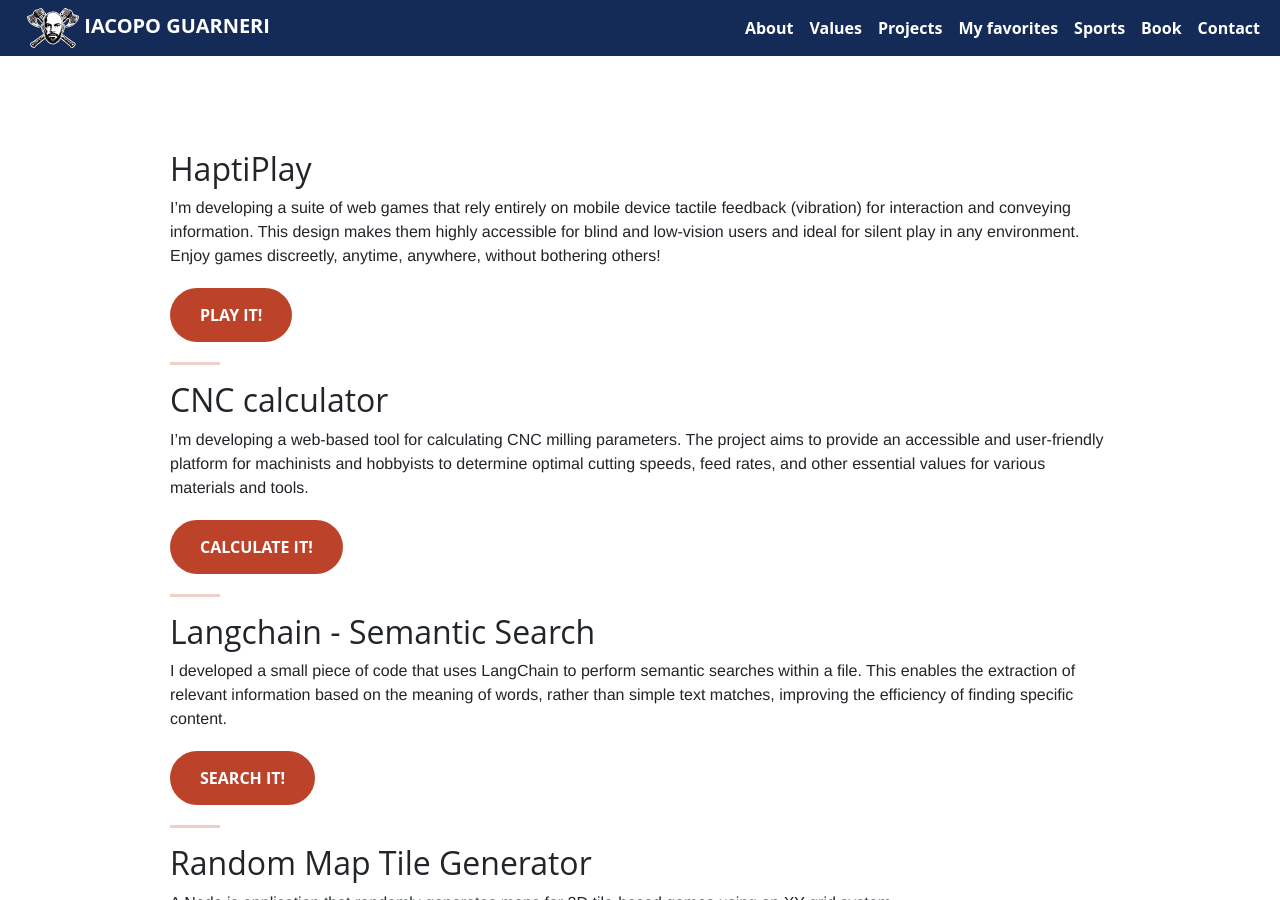
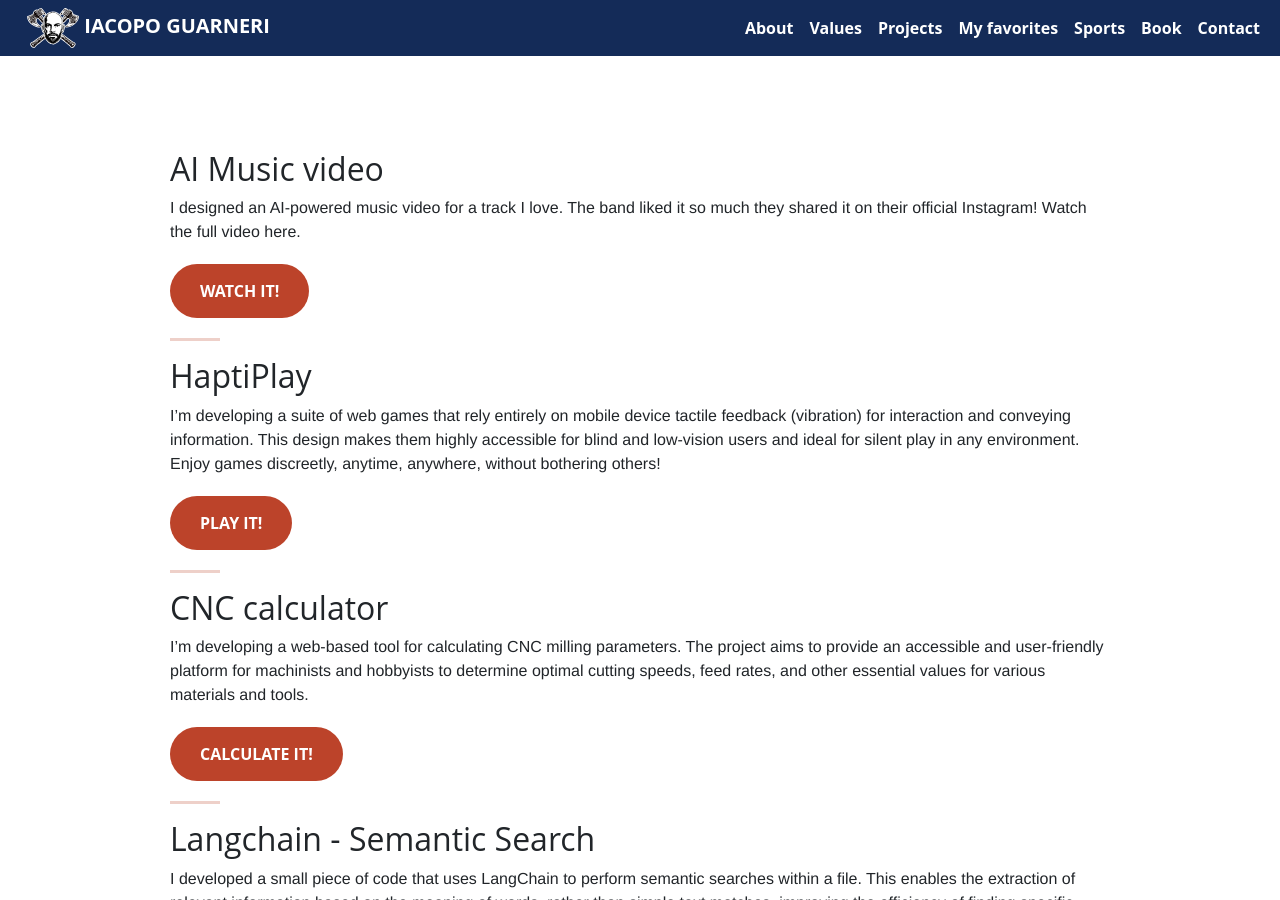
Before and after one commit to iacoposk8/iacoposk8.github.io, a Jekyll site: the page built from projects.md, in a window 1280 px wide and 900 px high. Built offline with Jekyll 4.4.1, drawn with Linux system fonts in a browser that asks for light colours.

Commit message:
Update projects.md

```diff
--- a/projects.md
+++ b/projects.md
@@ -1,6 +1,13 @@
 ---
 layout: default
 title: Projects
+---
+
+## AI Music video
+I designed an AI-powered music video for a track I love. The band liked it so much they shared it on their official Instagram! Watch the full video here.
+
+<a href="https://www.instagram.com/p/DWlXjStDSRf" target="_blank" class="btn btn-primary btn-xl">Watch it!</a>
+
 ---
 
 ## HaptiPlay
```
